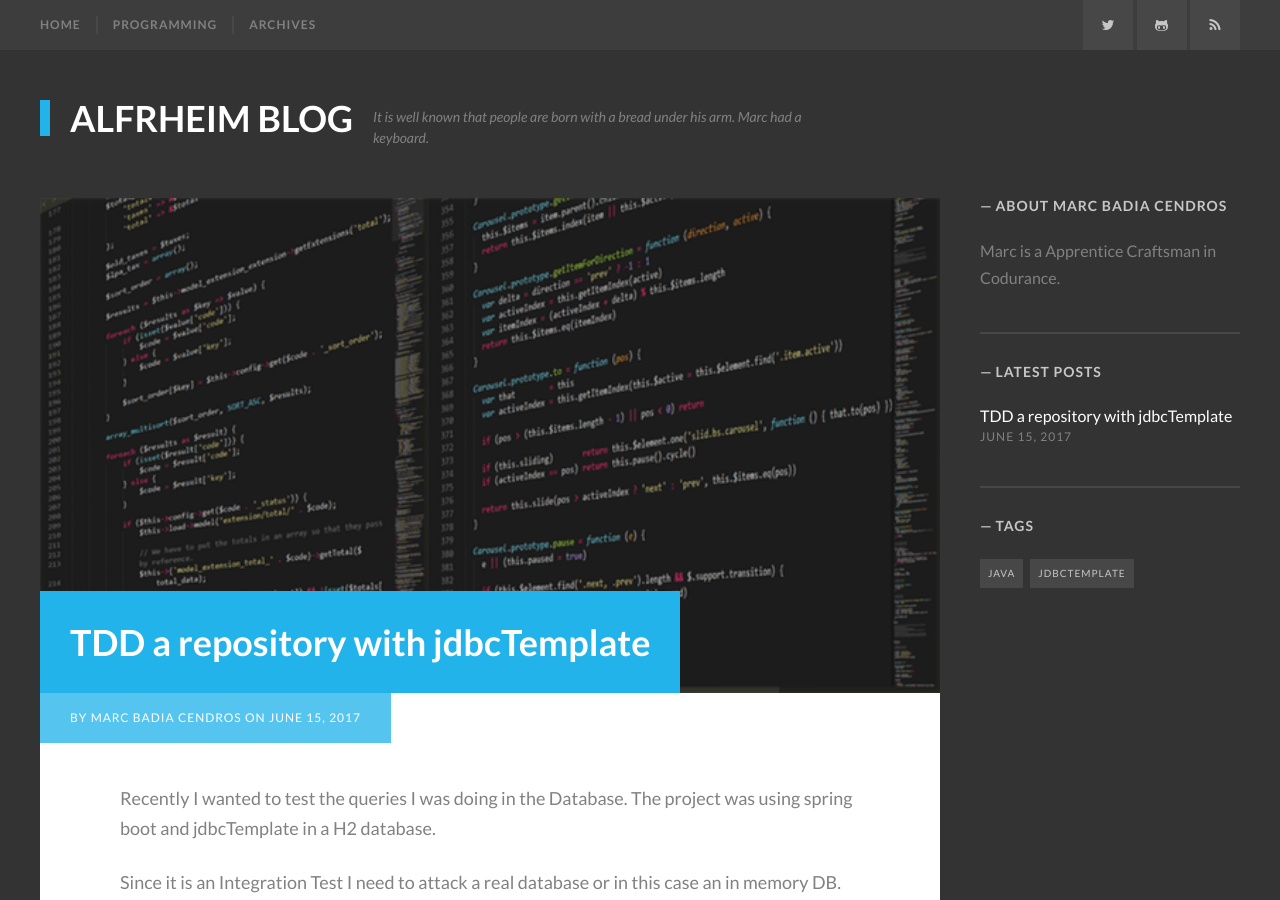
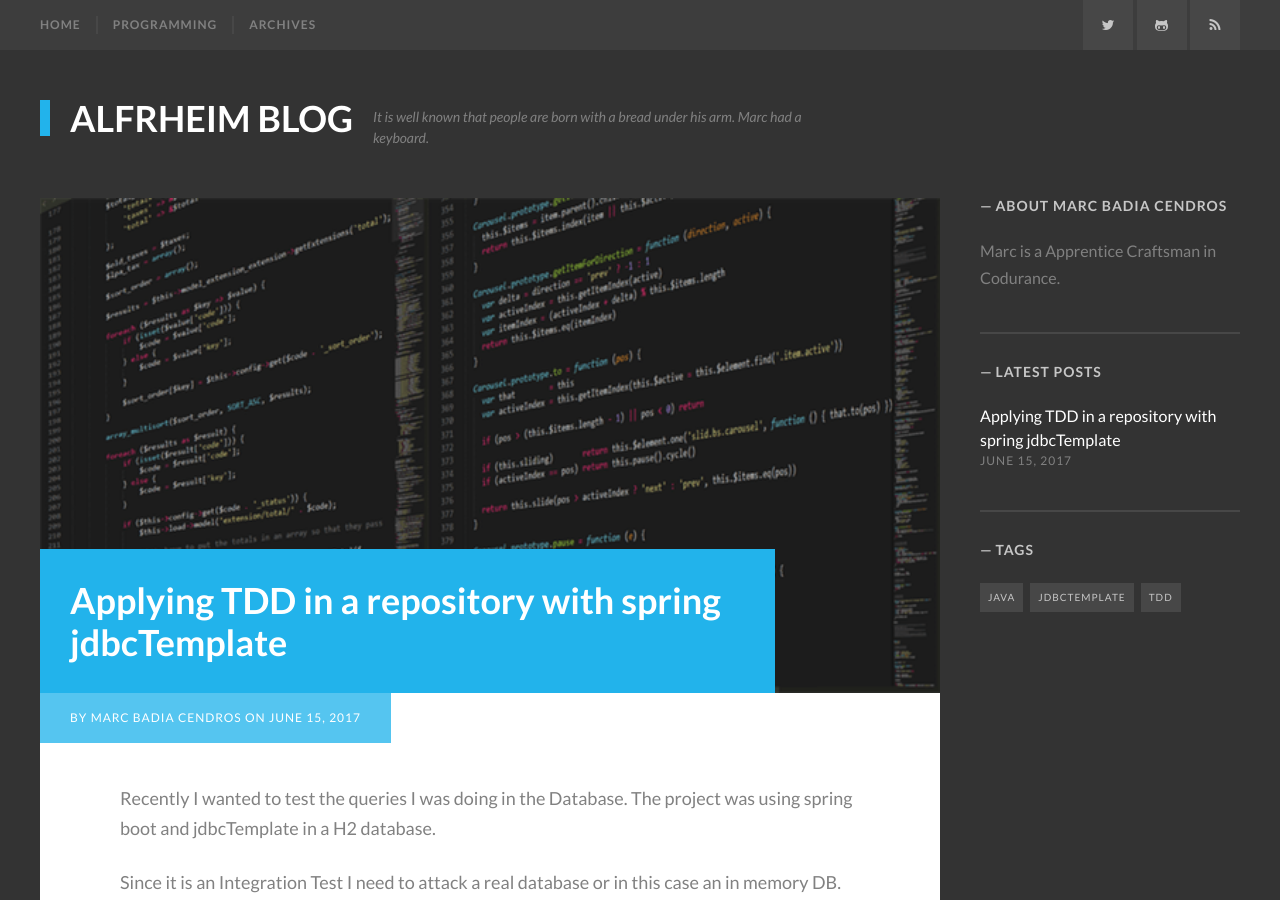
Before and after one commit to Alfrheim/Alfrheim.github.io, a Jekyll site: the page built from _posts/2017-06-15-testing-repository-with-spring.md, in a window 1280 px wide and 900 px high. Built offline with Jekyll 4.4.1, drawn with Linux system fonts in a browser that asks for light colours; some web fonts are replaced; some of the changed text lies outside the part shown.

Commit message:
fixing typos

```diff
--- a/_posts/2017-06-15-testing-repository-with-spring.md
+++ b/_posts/2017-06-15-testing-repository-with-spring.md
@@ -1,10 +1,10 @@
 ---
 layout: post
-title:  "TDD a repository with jdbcTemplate"
+title:  "Applying TDD in a repository with spring jdbcTemplate"
 banner_image: programming.png
 date:   2017-06-15 02:16:01 +0200
 category: programming
-tags: [java, jdbcTemplate]
+tags: [java, jdbcTemplate, tdd]
 ---
 Recently I wanted to test the queries I was doing in the Database. The project was using spring boot and jdbcTemplate in a H2 database.
 
@@ -100,4 +100,4 @@ public class UserRepository {
 ...
 {% endhighlight %}
 
-You can see the whole code [here]: https://github.com/Alfrheim/IntegrationTestSpringJdbc .
+You can see the whole code <a href="https://github.com/Alfrheim/IntegrationTestSpringJdbc">here</a>.
```
